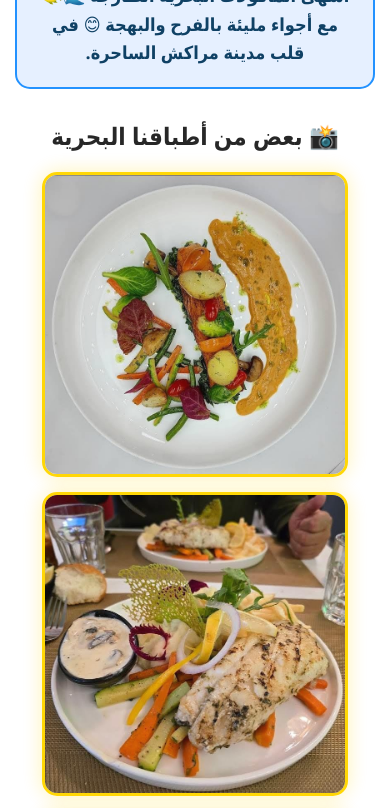
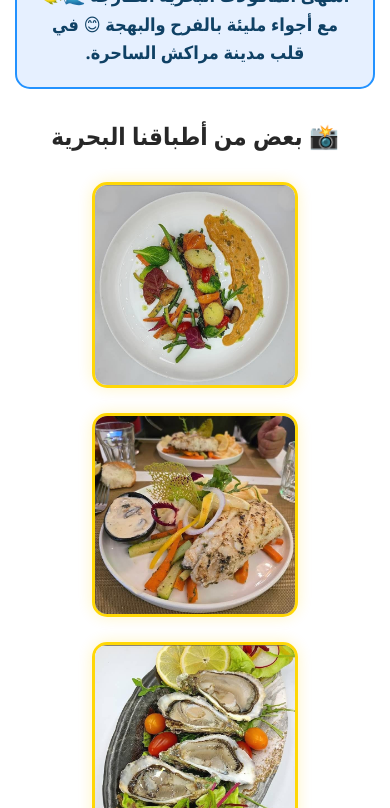
Before and after one commit to saber762/AHLAM-RESTAURANT, a plain HTML site: page index.html in a window 390 px wide. Shown: the part 252-1060 px from the top of the page. Drawn offline with Linux system fonts and the light colour scheme.

Commit message:
Update index.html

```diff
--- a/index.html
+++ b/index.html
@@ -5,7 +5,6 @@
   <title>Ahlam Pêcheur</title>
   <meta name="viewport" content="width=device-width, initial-scale=1.0">
 
-  <!-- Font Awesome -->
   <link href="https://cdnjs.cloudflare.com/ajax/libs/font-awesome/6.5.0/css/all.min.css" rel="stylesheet">
 
   <style>
@@ -98,16 +97,22 @@
       display: flex;
       flex-wrap: wrap;
       justify-content: center;
-      gap: 15px;
+      gap: 20px;
       margin-top: 20px;
+      padding: 0 10px;
     }
 
     .gallery img {
-      width: 90%;
-      max-width: 260px;
+      width: 100%;
+      max-width: 220px;
       border-radius: 15px;
       border: 3px solid #ffd700;
-      box-shadow: 0 0 20px rgba(255, 215, 0, 0.3);
+      box-shadow: 0 0 15px rgba(255, 215, 0, 0.25);
+      transition: transform 0.3s;
+    }
+
+    .gallery img:hover {
+      transform: scale(1.03);
     }
 
     .contact {
@@ -155,6 +160,10 @@
     }
 
     @media (max-width: 600px) {
+      body {
+        padding-bottom: 30px;
+      }
+
       .topbar {
         flex-direction: column;
         align-items: flex-start;
@@ -178,9 +187,14 @@
         width: 100%;
       }
 
+      .gallery {
+        gap: 25px;
+        padding: 10px;
+      }
+
       .gallery img {
-        width: 100%;
-        max-width: 300px;
+        width: 80%;
+        max-width: 200px;
       }
     }
   </style>
```
